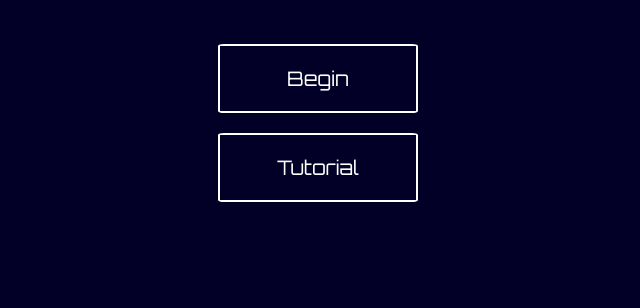
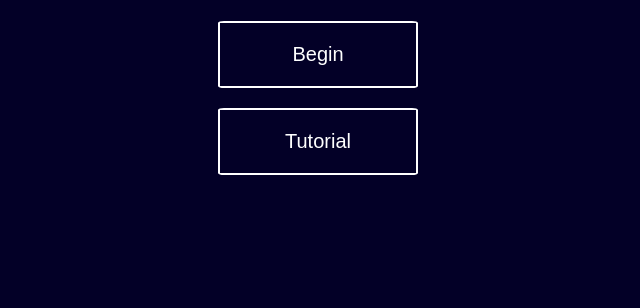
Before and after one commit to cecillesalazar/Salazar-Portfolio, a React app: page public/index.html in a window 1280 px wide. Shown: the part 492-800 px from the top of the page, without its empty margins (322-962 px from the left). Built offline with nearby package versions, Linux system fonts and the light colour scheme.

Commit message:
Changed font for different approach

```diff
--- a/public/index.html
+++ b/public/index.html
@@ -9,7 +9,7 @@
       homescreen on Android. See https://developers.google.com/web/fundamentals/engage-and-retain/web-app-manifest/
     -->
     <link rel="manifest" href="%PUBLIC_URL%/manifest.json">
-    <link href="https://fonts.googleapis.com/css?family=Orbitron:400,700" rel="stylesheet">
+    <link href="https://fonts.googleapis.com/css?family=Quicksand" rel="stylesheet">
     <!--
       Notice the use of %PUBLIC_URL% in the tags above.
       It will be replaced with the URL of the `public` folder during the build.
```
